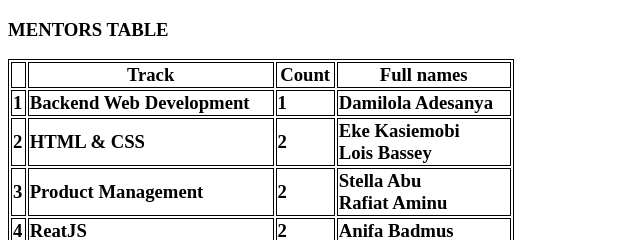
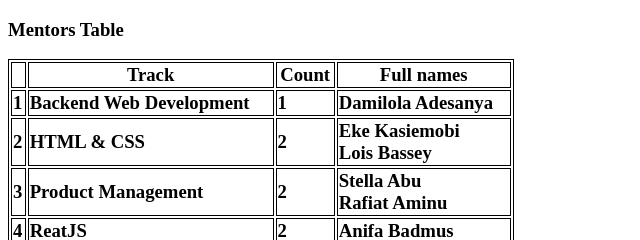
Before and after one commit to FavouriteDev/MENTORS-TABLES2, a plain HTML site: page index.html in a window 1280 px wide. Shown: the top 240 px of the page, 0-640 px from the left. Drawn offline with Linux system fonts and the light colour scheme.

Commit message:
1 file modified

```diff
--- a/index.html
+++ b/index.html
@@ -11,7 +11,7 @@
     </style>
   </head>
   <body>
-    <h3>MENTORS TABLE<h3>
+    <h3>Mentors Table<h3>
     <table style="width:40%">
       <tr>
         <th></th>
```
